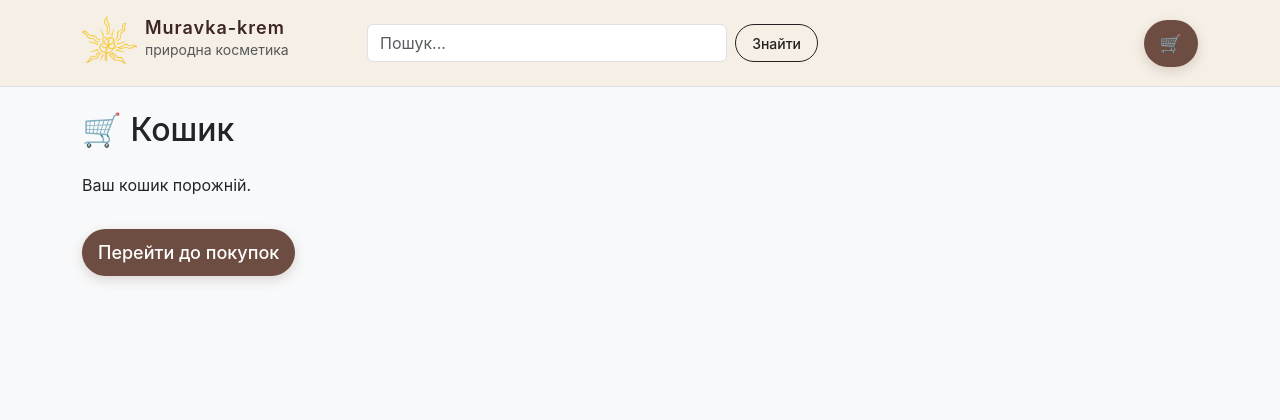
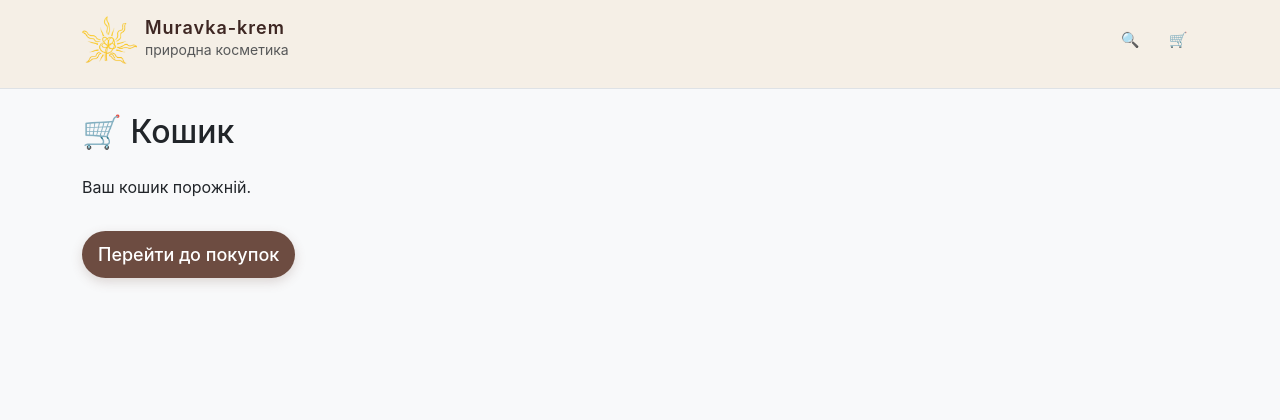
Before and after one commit to egusarov/muravka, a Django app: page /store/cart/ in a window 1280 px wide. Shown: the top 420 px of the page. Run offline with Django 5.2, Linux system fonts and the light colour scheme; the visitor is signed in with stand-in values (Sample User, id 1); data that the repository does not hold is empty; some libraries are stand-ins or nearby versions.

Commit message:
refactor(header): move filters to GET params, add search toggle, improve header layout

```diff
--- a/muravka/settings.py
+++ b/muravka/settings.py
@@ -70,6 +70,7 @@ TEMPLATES = [
                 'django.contrib.auth.context_processors.auth',
                 'django.contrib.messages.context_processors.messages',
                 'store.context_processors.cart',
+                'store.context_processors.categories',
             ],
         },
     },
--- a/store/context_processors.py
+++ b/store/context_processors.py
@@ -1,6 +1,14 @@
 from .cart import Cart
+from .models import Category
+
 
 def cart(request):
     return {
         'cart': Cart(request)
     }
+
+
+def categories(request):
+    return {
+        'categories': Category.objects.all()
+    }
--- a/store/static/css/base.css
+++ b/store/static/css/base.css
@@ -199,3 +199,43 @@ header a:hover .logo-title {
 header a:hover .logo-img {
     transform: scale(1.05);
 }
+
+/* HEADER ACTIONS FIX */
+.header-actions .btn {
+    height: 40px;
+    padding: 0 14px;
+}
+
+/* ICON BUTTONS */
+.btn--icon {
+    width: 40px;
+    height: 40px;
+    padding: 0;
+}
+
+/* SEARCH DROPDOWN */
+.search-form {
+    position: absolute;
+    top: 120%;
+    right: 0;
+
+    width: 260px;
+    padding: 8px 12px;
+
+    border-radius: 12px;
+    border: 1px solid rgba(0,0,0,0.1);
+
+    background: #fff;
+
+    opacity: 0;
+    transform: translateY(-10px);
+    pointer-events: none;
+
+    transition: all 0.25s ease;
+}
+
+.search-form.active {
+    opacity: 1;
+    transform: translateY(0);
+    pointer-events: auto;
+}
--- /dev/null
+++ b/store/static/js/header.js
@@ -0,0 +1,30 @@
+document.addEventListener('DOMContentLoaded', function () {
+
+    const toggle = document.getElementById('searchToggle');
+    const form = document.getElementById('searchForm');
+
+    if (!toggle || !form) return;
+
+    const input = form.querySelector('input');
+
+    // Открытие / закрытие по кнопке
+    toggle.addEventListener('click', function (e) {
+        e.stopPropagation(); // важно
+        form.classList.toggle('active');
+
+        if (form.classList.contains('active')) {
+            input.focus();
+        }
+    });
+
+    // Клик внутри формы НЕ закрывает её
+    form.addEventListener('click', function (e) {
+        e.stopPropagation();
+    });
+
+    // Закрытие при клике вне
+    document.addEventListener('click', function () {
+        form.classList.remove('active');
+    });
+
+});
--- a/store/templates/store/includes/header.html
+++ b/store/templates/store/includes/header.html
@@ -2,11 +2,13 @@
 {% load socialaccount %}
 
 <header class="border-bottom py-3 site-header">
+
     <div class="container">
-        <div class="row align-items-center">
+
+        <!-- TOP ROW -->
+        <div class="d-flex align-items-center justify-content-between flex-wrap gap-2">
 
             <!-- LOGO -->
-            <div class="col-md-3">
             <a href="{% url 'store:product_list' %}" class="text-decoration-none">
                 <div class="logo-wrapper d-flex align-items-center gap-2">
                     <img src="{% static 'img/logo.webp' %}" class="logo-img">
@@ -17,28 +19,31 @@
                     </div>
                 </div>
             </a>
-            </div>
+
+            <!-- ACTIONS -->
+            <div class="d-flex align-items-center gap-2 flex-wrap header-actions">
 
                 <!-- SEARCH -->
-            <div class="col-md-5">
-                <form method="get" action="" class="d-flex">
+                <div class="search position-relative">
+                    <button class="btn btn--ghost btn--icon" id="searchToggle">
+                        🔍
+                    </button>
+
+                    <form method="get" action="{% url 'store:product_list' %}" class="search-form" id="searchForm">
                         <input type="text"
                                name="q"
                                placeholder="Пошук..."
                                value="{{ query|default:'' }}"
-                           class="form-control me-2">
-                    <button type="submit" class="btn btn--outline btn--sm">
-                        Знайти
-                    </button>
+                               class="form-control">
                     </form>
                 </div>
 
-            <!-- CART + USER -->
-            <div class="col-md-4 d-flex justify-content-end align-items-center gap-3">
+                <!-- CART -->
+                <a href="{% url 'store:cart_detail' %}"
+                   class="btn btn--ghost btn--icon position-relative">
 
-                <!-- CART -->
-                <a href="{% url 'store:cart_detail' %}" class="btn btn--brand position-relative">
                     🛒
+
                     {% if cart|length > 0 %}
                         <span class="position-absolute top-0 start-100 translate-middle badge rounded-pill bg-danger">
                             {{ cart|length }}
@@ -104,5 +109,20 @@
             </div>
 
         </div>
+
+        <!-- CATEGORIES -->
+        <div class="header-categories mt-2 d-flex flex-wrap gap-3">
+
+            {% for category in categories %}
+                <a href="{% url 'store:product_list' %}?category={{ category.slug }}"
+                   class="btn btn--link {% if current_category == category.slug %}btn--active{% endif %}">
+                    {{ category.name }}
+                </a>
+            {% endfor %}
+
+        </div>
+
     </div>
 </header>
+
+<script src="{% static 'js/header.js' %}"></script>
--- a/store/urls.py
+++ b/store/urls.py
@@ -5,7 +5,6 @@ app_name = 'store'
 
 urlpatterns = [
     path('', product_list, name='product_list'),
-    path('category/<slug:category_slug>/', product_list, name='product_list_by_category'),
     path('product/<slug:slug>/', product_detail, name='product_detail'),
     path('cart/', cart_detail, name='cart_detail'),
     path('cart/add/<int:product_id>/', cart_add, name='cart_add'),
--- a/store/views.py
+++ b/store/views.py
@@ -14,15 +14,15 @@ def about(request):
     return render(request, 'store/about.html')
 
 
-def product_list(request, category_slug=None):
+def product_list(request):
     categories = Category.objects.all()
     products = Product.objects.filter(available=True)
-    category = None
+
+    category_slug = request.GET.get('category')
     query = request.GET.get('q', '')
 
     if category_slug:
-        category = get_object_or_404(Category, slug=category_slug)
-        products = products.filter(category=category)
+        products = products.filter(category__slug=category_slug)
 
     if query:
         products = products.filter(name__icontains=query)
@@ -36,9 +36,9 @@ def product_list(request, category_slug=None):
         'store/product_list.html',
         {
             'categories': categories,
-            'category': category,
             'page_obj': page_obj,
             'query': query,
+            'current_category': category_slug,
         }
     )
 
```
Also changed, not shown: store/templates/store/product_list.html (+7 -34 lines), store/static/js/main.js (added). Lines whose indentation alone changed are shown as unchanged.
